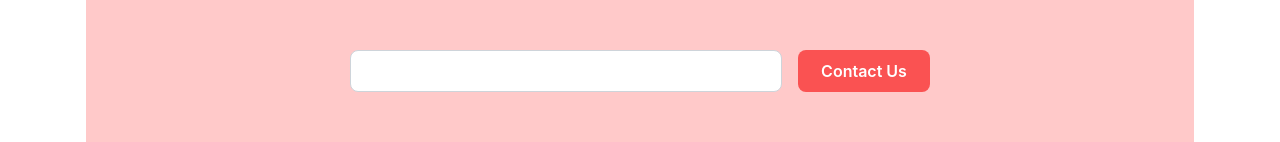
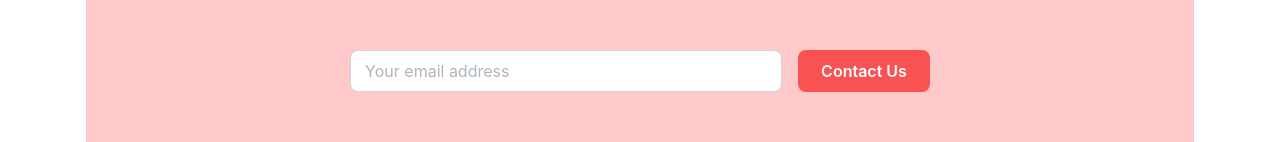
Before and after one commit to palaviajeros/palaviajeros-ui, a Next.js app: page / in a window 1280 px wide. Shown: the part 2136-2278 px from the top of the page. Built offline with nearby package versions, Linux system fonts and the light colour scheme.

Commit message:
Add placeholder to subscribe input component

```diff
--- a/src/app/components/Home/Subscribe/Subscribe.tsx
+++ b/src/app/components/Home/Subscribe/Subscribe.tsx
@@ -1,40 +1,51 @@
-import {Button, Container, Flex, Group, Text, TextInput, Title} from "@mantine/core";
+import {
+  Button,
+  Container,
+  Flex,
+  Group,
+  Text,
+  TextInput,
+  Title
+} from "@mantine/core";
 import classes from "./Subscribe.module.scss";
 import React from "react";
-
 
 const Subscribe = () => {
   return (
     <Flex
       direction={"column"}
       mt={"xl"}
-            justify={"center"} className={classes.container}
+      justify={"center"}
+      className={classes.container}
       gap={"xl"}
     >
-            <Title
-                ta={"center"}
-                className={classes.title}
-            >
+      <Title ta={"center"} className={classes.title}>
         Subscribe to get updates from your fellow Palaviajeros!
       </Title>
       <Group justify="center" mt="md">
         <TextInput
           size="xl"
           radius="md"
-                    inputSize="35" visibleFrom={"xl"}>
-
-                </TextInput>
+          inputSize="35"
+          visibleFrom={"xl"}
+          placeholder="Your email address"
+        ></TextInput>
         <TextInput
           size="md"
           radius="md"
-                    inputSize="35" hiddenFrom={"xl"}>
-
-                </TextInput>
-                <Button size="xl" radius="md" visibleFrom={"xl"}>Contact Us</Button>
-                <Button size="md" radius="md" hiddenFrom={"xl"}>Contact Us</Button>
+          inputSize="35"
+          hiddenFrom={"xl"}
+          placeholder="Your email address"
+        ></TextInput>
+        <Button size="xl" radius="md" visibleFrom={"xl"}>
+          Contact Us
+        </Button>
+        <Button size="md" radius="md" hiddenFrom={"xl"}>
+          Contact Us
+        </Button>
       </Group>
     </Flex>
   );
-}
+};
 
 export default Subscribe;
```
Lines whose indentation alone changed are shown as unchanged.
